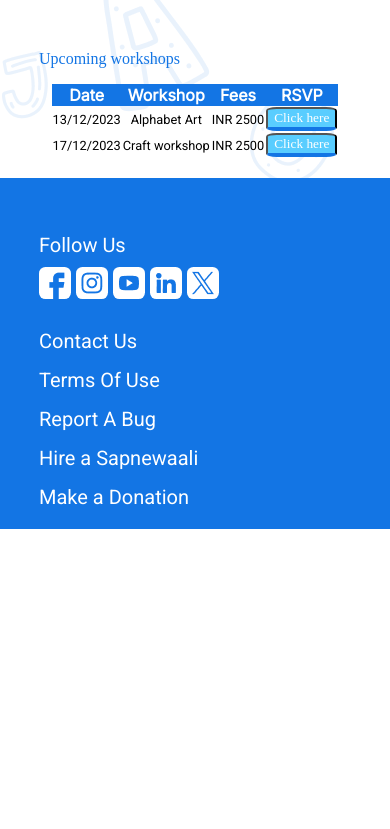
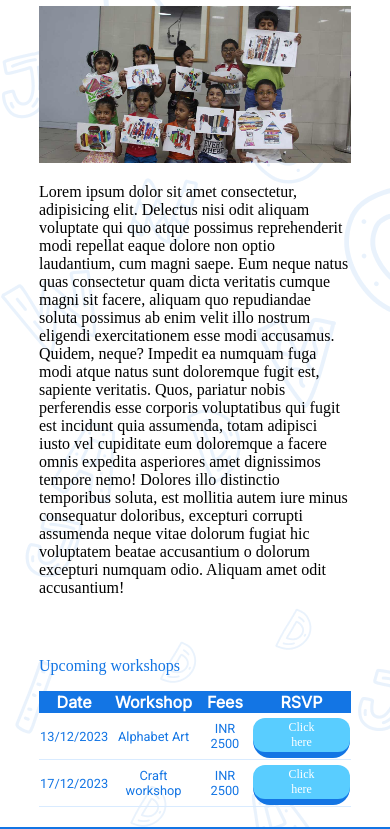
Before and after one commit to yshivi/Alphabet-Art, a plain HTML site: page workshop/index.html in a window 390 px wide. Shown: the part 618-1447 px from the top of the page. Before the commit the page ends 1147 px from the top, so only its background shows below. Drawn offline with Linux system fonts and the light colour scheme; files whose address does not match are found by name; a web font is replaced by a local one.

Commit message:
create responsive button and table, add lorem

```diff
--- a/workshop/index.html
+++ b/workshop/index.html
@@ -29,6 +29,25 @@
         praesentium aspernatur beatae expedita explicabo hic sed odio ipsum
         dolor asperiores dolorum temporibus consectetur voluptate perspiciatis
       </p>
+      <div id="workshop-image">
+        <img src="/Alphabet-Art/workshop/artWorkshop.jpeg" alt="Art workshop" />
+      </div>
+      <p>
+        Lorem ipsum dolor sit amet consectetur, adipisicing elit. Delectus nisi
+        odit aliquam voluptate qui quo atque possimus reprehenderit modi
+        repellat eaque dolore non optio laudantium, cum magni saepe. Eum neque
+        natus quas consectetur quam dicta veritatis cumque magni sit facere,
+        aliquam quo repudiandae soluta possimus ab enim velit illo nostrum
+        eligendi exercitationem esse modi accusamus. Quidem, neque? Impedit ea
+        numquam fuga modi atque natus sunt doloremque fugit est, sapiente
+        veritatis. Quos, pariatur nobis perferendis esse corporis voluptatibus
+        qui fugit est incidunt quia assumenda, totam adipisci iusto vel
+        cupiditate eum doloremque a facere omnis expedita asperiores amet
+        dignissimos tempore nemo! Dolores illo distinctio temporibus soluta, est
+        mollitia autem iure minus consequatur doloribus, excepturi corrupti
+        assumenda neque vitae dolorum fugiat hic voluptatem beatae accusantium o
+        dolorum excepturi numquam odio. Aliquam amet odit accusantium!
+      </p>
 
       <div class="upcoming-text"><p>Upcoming workshops</p></div>
       <table>
@@ -42,13 +61,25 @@
           <td>13/12/2023</td>
           <td>Alphabet Art</td>
           <td>INR 2500</td>
-          <td><button>Click here</button></td>
+          <td>
+            <div>
+              <button>
+                <span>Click here</span>
+              </button>
+            </div>
+          </td>
         </tr>
         <tr class="table-tr">
           <td>17/12/2023</td>
           <td>Craft workshop</td>
           <td>INR 2500</td>
-          <td><button>Click here</button></td>
+          <td>
+            <div>
+              <button>
+                <span>Click here</span>
+              </button>
+            </div>
+          </td>
         </tr>
       </table>
     </div>
--- a/workshop/style.css
+++ b/workshop/style.css
@@ -49,12 +49,17 @@ nav div p {
   margin: auto;
   margin-top: 5px;
 }
-.text-container p{
+
+.text-container p {
   font-family: Inter;
 }
-.art-workshop{
+
+.art-workshop {
   font-family: 'Mochiy Pop One';
   color: #1375E4;
+}
+#workshop-image img{
+  width: 100%;
 }
 
 .upcoming-text {
@@ -73,19 +78,38 @@ table {
   background-color: #1375E4;
   font-family: Inter;
   color: #FFFFFF;
+
 }
 
-.table-tr{
+.table-tr {
   font-family: Roboto;
   font-size: 0.8em;
+  color: #1375E4;
+  border-bottom: 1px solid #D9EBFF
 }
 
-.table-tr td button{
-  background-color: #59CDFF;
+td div{
+  margin: auto;
+  margin-top: 10px;
+}
+
+td div button {
+  background: #1375E4;
+  border-radius: 20px;
+  border: none;
+  padding: 0;
+
+}
+
+td div button span {
+  display: block;
+  padding: 2px 24px;
+  border-radius: 12px;
+  font-size: 0.9em;
+  background:  #59CDFF;
   font-family: 'Mochiy Pop One';
-  color: #FFFFFF;
-  border-bottom: 4px solid #1375E4;
-  border-radius: 15%;
+  color: white;
+  transform: translateY(-6px);
 }
 
 footer {
@@ -145,49 +169,66 @@ footer {
 }
 
 /* Media queries */
-@media (min-width: 320px){
-  .logo img{
+@media (min-width: 320px) {
+  .logo img {
     height: 50px;
   }
 }
 
-@media (min-width:425px){
+@media (min-width:425px) {
   table {
     margin: auto;
     width: 100%;
   }
+
   .logo img {
     min-height: 60px;
   }
-  .table-tr td button{
+
+  .table-tr td button {
     height: 50px;
+  }
+  td div button span {
+    padding: 8px 24px;
+  }
+  .table-tr{
+    font-size: 0.9em;
   }
 }
 
-@media(min-width:768px){
+@media(min-width:768px) {
   table {
     margin: auto;
     width: 100%;
   }
-  .logo img{
+
+  .logo img {
     min-height: 100px;
   }
-  .table-tr td button{
+
+  .table-tr td button {
     min-height: 65px;
     width: 90%;
   }
-  .table-tr{
+
+  .table-tr {
     font-family: Roboto;
     font-size: 1.2em;
   }
+
   #tr-row1 {
     font-size: 1.2em;
   }
-  #text-container p{
+
+  #text-container p {
     font-size: 1.2em;
   }
-  .upcoming-text {
-    font-family: 'Mochiy Pop One';
-    color: #1375E4;
+
+  td div button span {
+    padding: 22px 20px;
+  }
+
+  td div button{
+    width: 20%;
   }
 }
```
Also changed, not shown: workshop/artWorkshop.jpeg (added).
